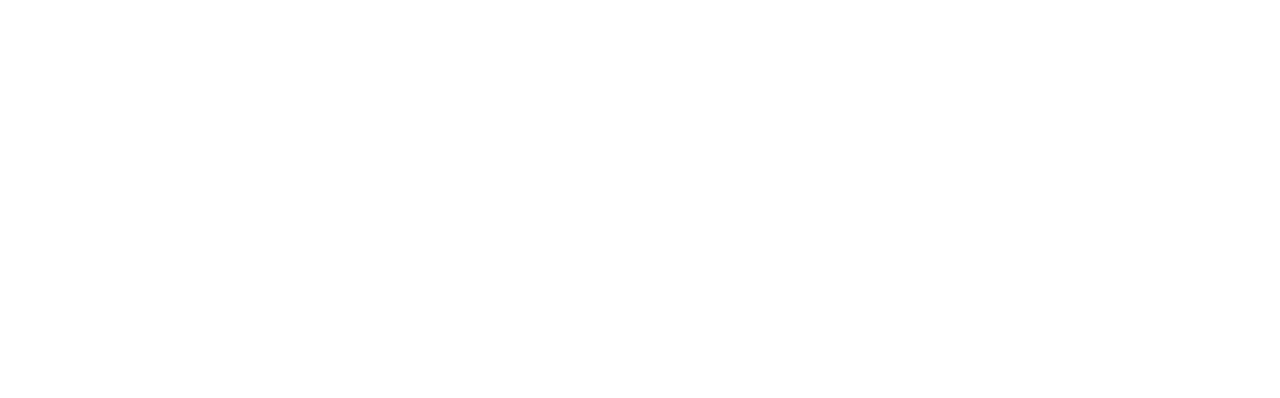
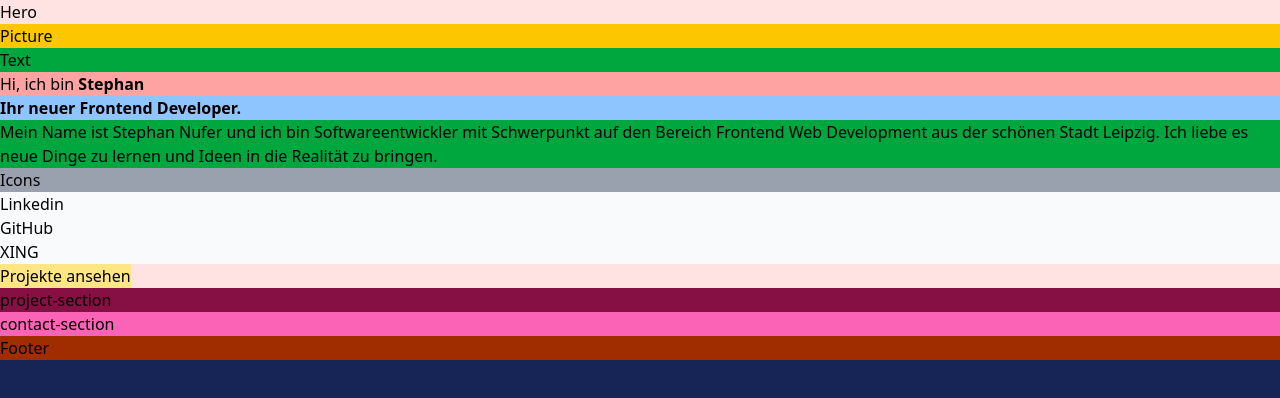
Before and after one commit to SteNuf/portfolio, a website built with Vite: page index.html in a window 1280 px wide. Built offline with nearby package versions, Linux system fonts and the light colour scheme.

Commit message:
Create the groundstructure with Html and Tailwind. Create the sections.

```diff
--- a/index.html
+++ b/index.html
@@ -6,8 +6,42 @@
     <meta name="viewport" content="width=device-width, initial-scale=1.0" />
     <title>Stephan's Frontend Portfolio</title>
   </head>
-  <body>
-    <div id="app"></div>
+  <body class="bg-blue-950">
+    <div id="app">
+      <div class="herosection bg-red-100">
+        Hero
+        <div class="hero-section-pic bg-yellow-400">Picture</div>
+        <div class="hero-section-writing bg-green-600">
+          Text
+          <h2 class="hero-section-salutation bg-red-300">
+            Hi, ich bin <span class="font-bold">Stephan</span>
+          </h2>
+          <h1 class="hero-section-title bg-blue-300 font-bold">
+            Ihr neuer Frontend Developer.
+          </h1>
+          <p class="hero-section-text">
+            Mein Name ist Stephan Nufer und ich bin Softwareentwickler mit
+            Schwerpunkt auf den Bereich Frontend Web Development aus der schönen
+            Stadt Leipzig. Ich liebe es neue Dinge zu lernen und Ideen in die
+            Realität zu bringen.
+          </p>
+        </div>
+        <div class="hero-section-icons bg-gray-400">
+          Icons
+          <div class="hero-section-linkedin bg-gray-50">Linkedin</div>
+          <div class="hero-section-github bg-gray-50">GitHub</div>
+          <div class="hero-section-xing bg-gray-50">XING</div>
+        </div>
+
+        <button class="hero-section-button bg-amber-200 border-0">
+          Projekte ansehen
+        </button>
+      </div>
+
+      <div class="project-section bg-pink-900">project-section</div>
+      <div class="contact-section bg-pink-400">contact-section</div>
+      <footer class="footer-section bg-orange-800">Footer</footer>
+    </div>
     <script type="module" src="/src/main.js"></script>
   </body>
 </html>
```
